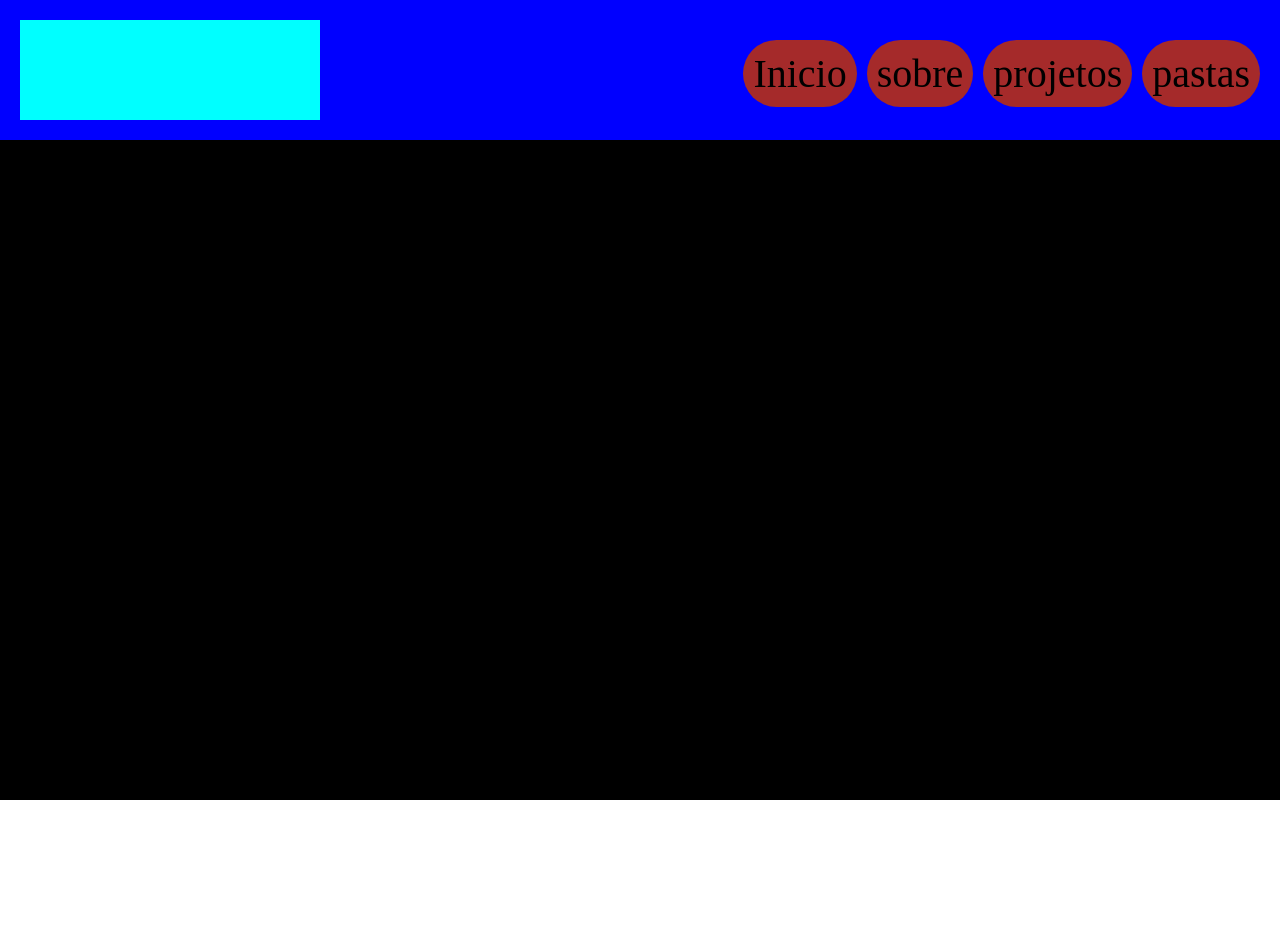
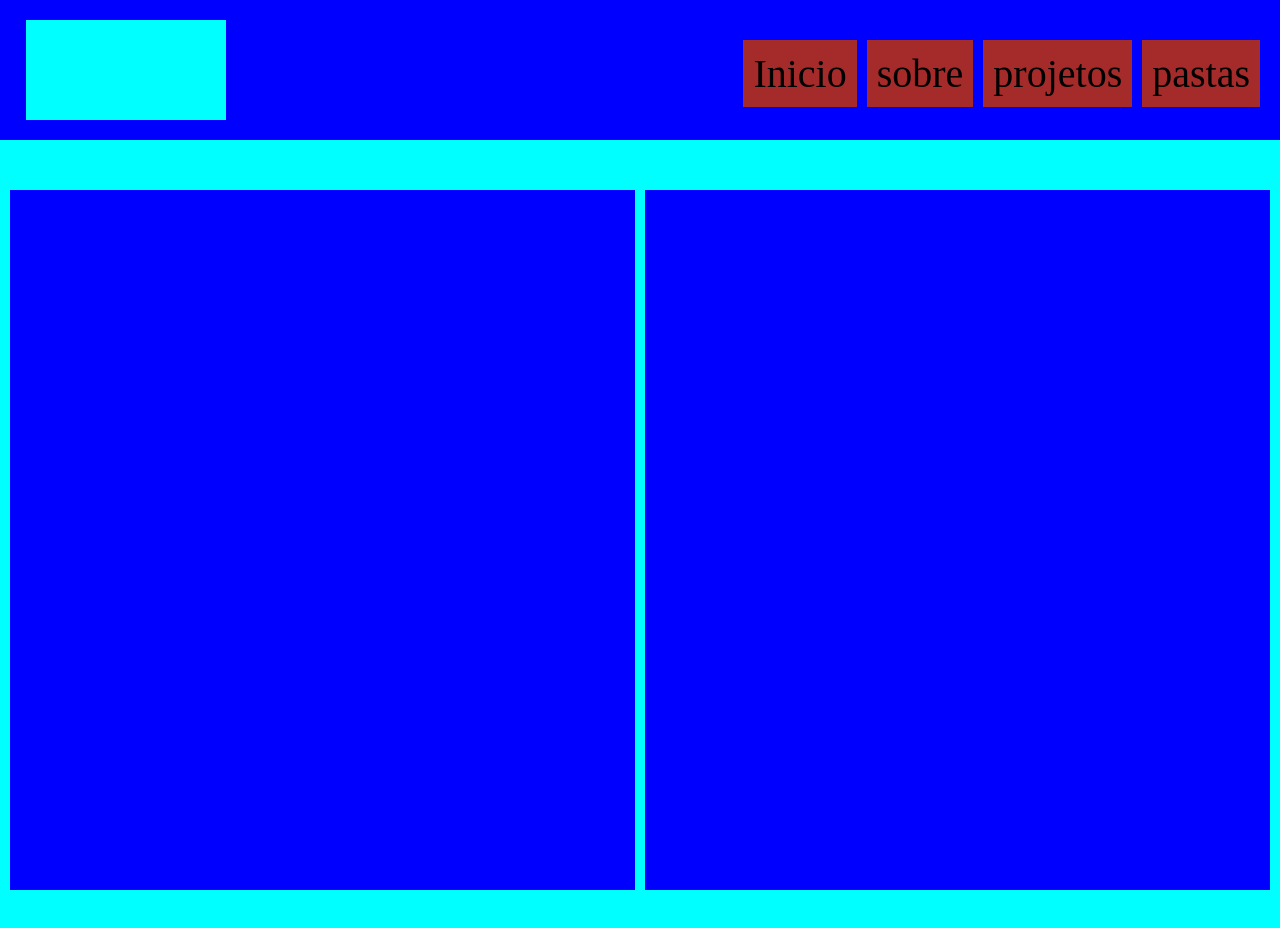
Before and after one commit to William8400/exercicio, a plain HTML site: page index.html in a window 1280 px wide. Before the commit the page ends 800 px from the top, so only its background shows below. Drawn offline with Linux system fonts and the light colour scheme.

Commit message:
atividade

```diff
--- a/css/style.css
+++ b/css/style.css
@@ -71,7 +71,7 @@
 
 #conteudo3{
     height: 100vh;
-    background-color: black;
+    background-color: rgb(255, 252, 252);
 }
 
 #cabecalhosuco{
@@ -127,19 +127,32 @@
 
     background-color: brown;
 
-    border-radius: 50px;
-
-
-
 }
 
 #logo{
     background-color: aqua;
 
     height: 100px;
-    width: 300px;
+    width: 200px;
     margin: 10px;
 
+}
+
+#nivel_suco{
+    background-color: aqua;
+    height: 800px;
+
+    display: grid;
+
+    grid-template-columns: 1fr 1fr;
+    padding: 10px;
+    gap: 10px;
+    align-items: center;
+}
+
+.Suco{
+   background-color: blue;
+   height: 700px;
 }
 
 
--- a/index.html
+++ b/index.html
@@ -69,6 +69,9 @@
 
     <section id="nivel_suco">
 
+        <div id="Suco" class="Suco"></div>
+        <div id="Suco" class="Suco"></div>
+
     </section>
 
 
```
